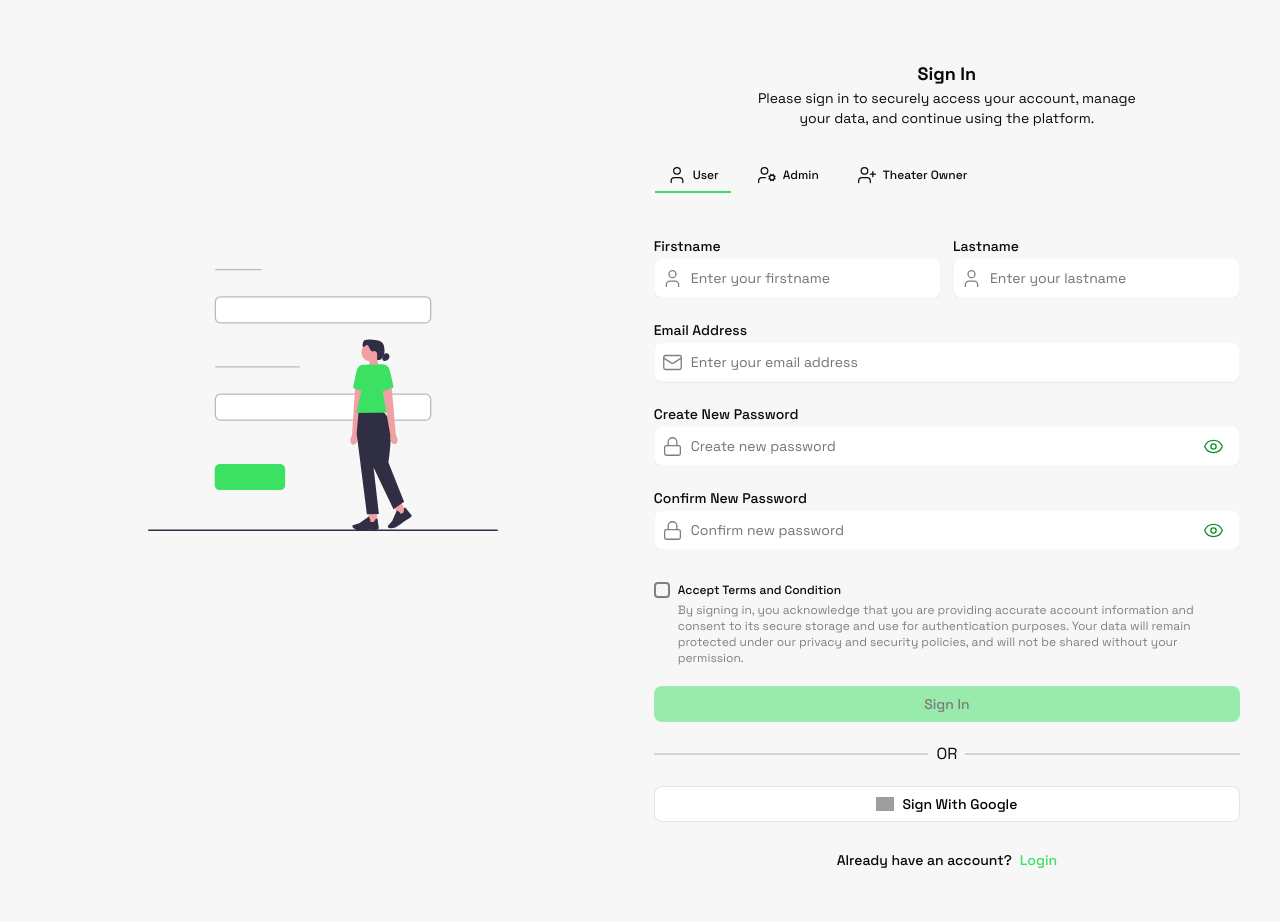
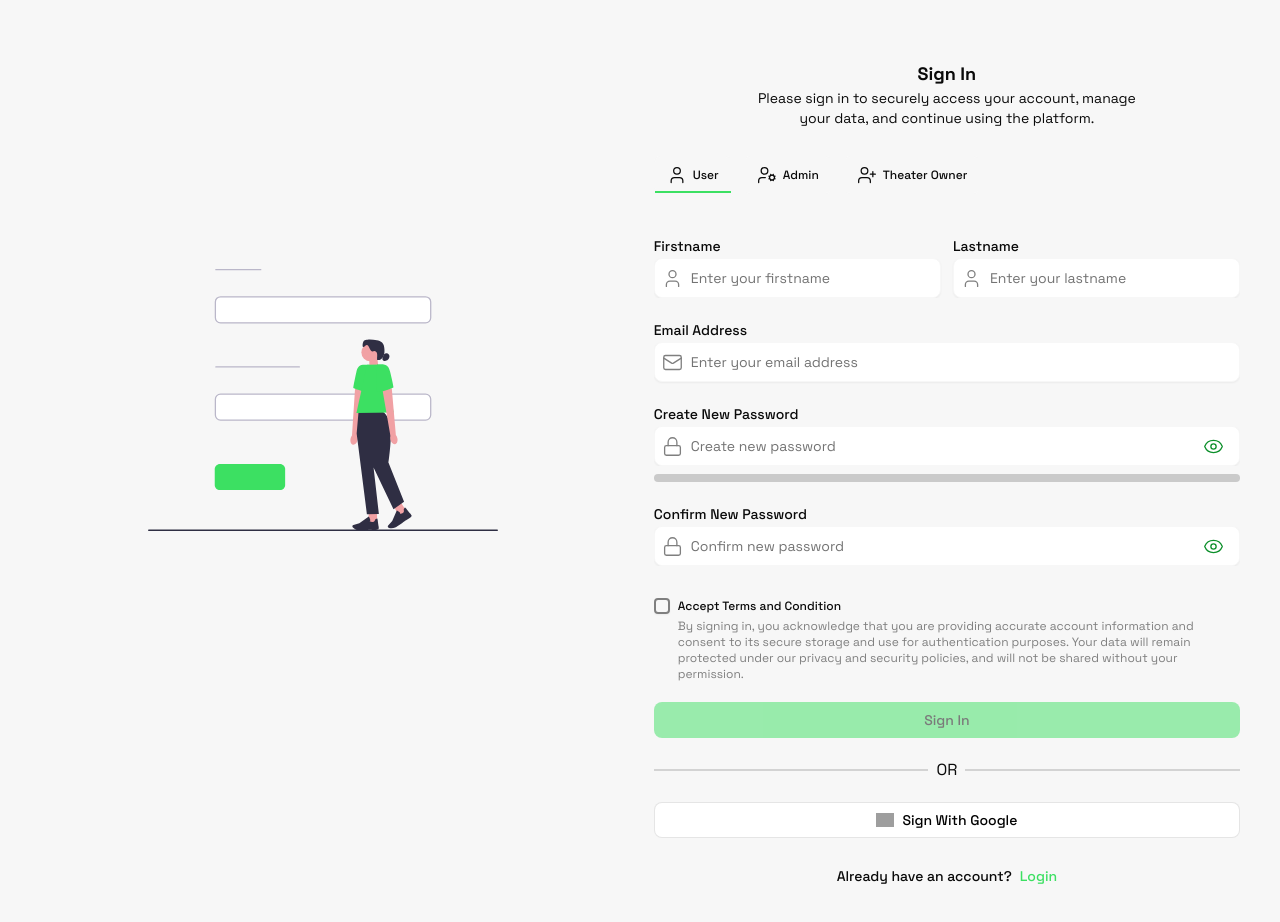
Before and after one commit to Midhun-u/MovieMint, a Next.js app in the folder clients/app-layout/: page /sign in a window 1280 px wide. Shown: the top 922 px of the page. Built offline with nearby package versions, Linux system fonts and the light colour scheme; grey boxes are pictures that could not be loaded.

Commit message:
Added password strength indicator

```diff
--- a/clients/app-layout/components/form/Form.tsx
+++ b/clients/app-layout/components/form/Form.tsx
@@ -16,6 +16,7 @@ import Image from "next/image"
 import { assets } from "@/public/assets/assets"
 import Link from "next/link"
 import { Role } from "@/types/Role"
+import PasswordStrengthIndicator from "./PasswordStrengthIndicator"
 
 interface FormProps {
     formType: "SIGN" | "LOGIN"
@@ -113,6 +114,9 @@ const Form = ({ formType }: FormProps) => {
                         placeholder="Create new password"
                         onChange={(event) => setUserDetails({...userDetails, password: event.target.value})}
                     />
+                    <PasswordStrengthIndicator
+                        password={userDetails.password}
+                    />
                 </div>
                 <div>
                     <Label
--- /dev/null
+++ b/clients/app-layout/components/form/PasswordStrengthIndicator.tsx
@@ -0,0 +1,84 @@
+import { Activity, useEffect, useState } from 'react'
+import { Progress } from '../ui/progress'
+
+interface PasswordStrengthIndicatorProps {
+    password: string
+}
+
+const PasswordStrengthIndicator = ({ password }: PasswordStrengthIndicatorProps) => {
+
+    const hasLower = /[a-z]/.test(password) // For checking if password contains lower characters
+    const hasUpper = /[A-Z]/.test(password) // For checking if password contains upper characters
+    const hasNumber = /[0-9]/.test(password) // For checking if password contains numbers
+    const hasSpecialCharacters = /[^A-Za-z0-9]/.test(password) // For checking if password contains special characters
+    const [progressDetails, setProgressDetails] = useState<{
+        strength: "weak" | "medium" | "strong" | null,
+        progress: number
+    }>()
+
+    //Function setting progress details
+    const handleSetProgressDetails = () => {
+
+        if (password.length <= 0) {
+            setProgressDetails({
+                strength: null,
+                progress: 0
+            })
+            return
+        }
+
+        if (password.length <= 6) {
+            setProgressDetails({
+                strength: "weak",
+                progress: 100 / 4
+            })
+        }
+
+        if (password.length > 6 &&
+            ((hasLower && hasUpper) ||
+                (hasLower && hasNumber) ||
+                (hasLower && hasSpecialCharacters))) {
+            setProgressDetails({
+                strength: "medium",
+                progress: 100 / 2
+            })
+        }
+
+        if (password.length > 6 &&
+            hasLower &&
+            hasUpper &&
+            hasNumber &&
+            hasSpecialCharacters
+        ) {
+            setProgressDetails({
+                strength: "strong",
+                progress: 100
+            })
+        }
+
+    }
+
+    useEffect(() => {
+
+        handleSetProgressDetails()
+
+    }, [password])
+
+    return (
+
+        <div className='mt-2 w-full flex flex-col items-center'>
+            <Progress
+                className={`rounded-sm ${progressDetails?.strength === "weak" ? "bg-error-foreground-color" : (progressDetails?.strength === "medium" ? "bg-yellow-400" : "bg-primary-color")}`}
+                value={progressDetails?.progress}
+            />
+            <Activity mode={password.length ? "visible" : "hidden"}>
+                <span className='w-full flex justify-center mt-3 mb-2 text-xs font-medium'>
+                    Password is {progressDetails?.strength}
+                </span>
+            </Activity>
+        </div>
+
+    )
+}
+
+export default PasswordStrengthIndicator
--- /dev/null
+++ b/clients/app-layout/components/ui/progress.tsx
@@ -0,0 +1,30 @@
+"use client"
+
+import * as React from "react"
+import * as ProgressPrimitive from "@radix-ui/react-progress"
+
+import { cn } from "@/lib/utils"
+
+function Progress({
+  className,
+  value,
+  ...props
+}: React.ComponentProps<typeof ProgressPrimitive.Root>) {
+  return (
+    <ProgressPrimitive.Root
+      data-slot="progress"
+      className={cn(
+        "bg-primary/20 relative h-2 w-full overflow-hidden rounded-full",
+      )}
+      {...props}
+    >
+      <ProgressPrimitive.Indicator
+        data-slot="progress-indicator"
+        className={`h-full w-full flex-1 transition-all ${className}`}
+        style={{ transform: `translateX(-${100 - (value || 0)}%)` }}
+      />
+    </ProgressPrimitive.Root>
+  )
+}
+
+export { Progress }
--- a/clients/app-layout/package.json
+++ b/clients/app-layout/package.json
@@ -10,6 +10,7 @@
   },
   "dependencies": {
     "@radix-ui/react-checkbox": "^1.3.3",
+    "@radix-ui/react-progress": "^1.1.8",
     "@radix-ui/react-slot": "^1.2.4",
     "class-variance-authority": "^0.7.1",
     "clsx": "^2.1.1",
```
Also changed, not shown: 1 other file (tests, documents, lock files or other folders).
